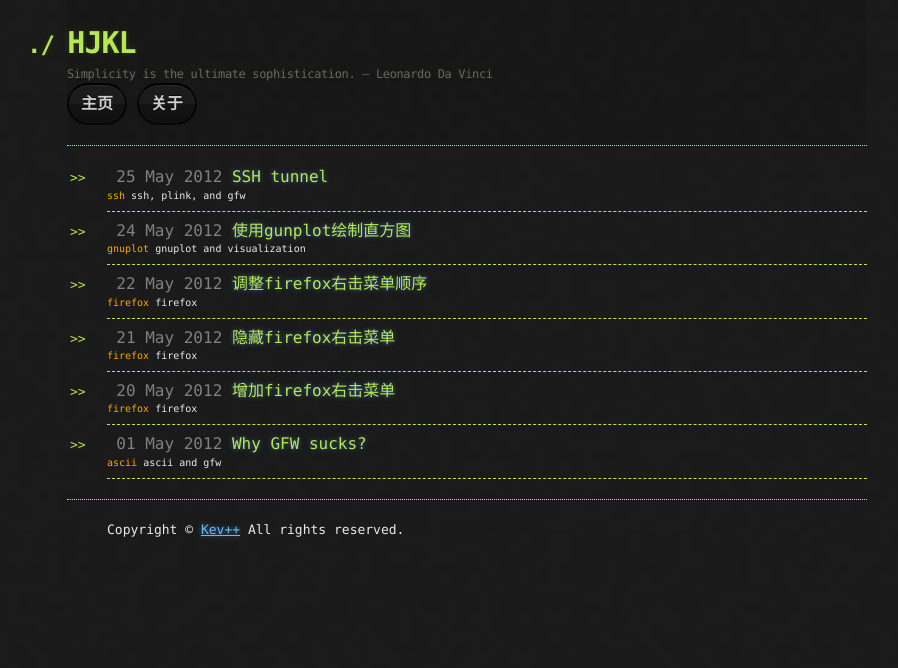
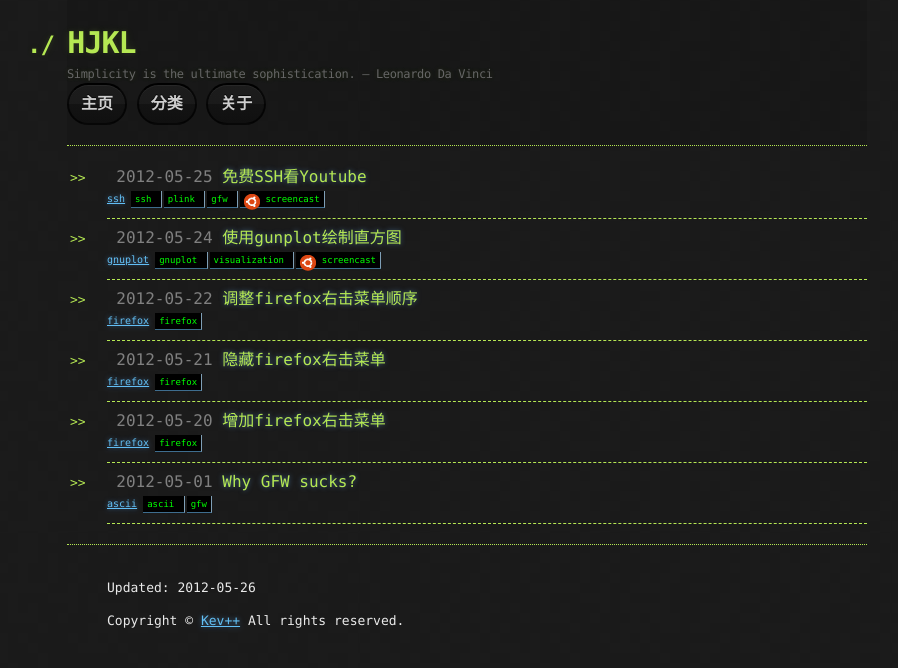
Before and after one commit to gotovoid/hjkl, a Jekyll site: the page built from index.html, in a window 1280 px wide. Shown: the top 668 px of the page, without its empty margins (173-1071 px from the left). Built offline with Jekyll 4.4.1, drawn with Linux system fonts in a browser that asks for light colours; Markdown is read by kramdown in place of the engine named in the settings.

Commit message:
update stylesheet

```diff
--- a/_layouts/default.html
+++ b/_layouts/default.html
@@ -9,7 +9,6 @@
         <!-- <script src="http://ajax.googleapis.com/ajax/libs/jquery/1.7.2/jquery.min.js" type="text/javascript" charset="utf-8"></script> -->
         <!-- <script src="http://ajax.googleapis.com/ajax/libs/jqueryui/1.8.20/jquery-ui.js" type="text/javascript" charset="utf-8"></script> -->
         <script type="text/javascript">
-            /*
             var _gaq = _gaq || [];
             _gaq.push(['_setAccount', 'UA-32078285-1']);
             _gaq.push(['_trackPageview']);
@@ -19,7 +18,6 @@
                 ga.src = ('https:' == document.location.protocol ? 'https://ssl' : 'http://www') + '.google-analytics.com/ga.js';
                     var s = document.getElementsByTagName('script')[0]; s.parentNode.insertBefore(ga, s);
             })();
-            */
         </script>
         <style type="text/css">
         </style>
@@ -32,6 +30,7 @@
             <nav>
             <ol>
                 <li><a href="/" class="btn">主页</a></li>
+                <li><a href="/tagcloud.html" class="btn">分类</a></li>
                 <li><a href="/about.html" class="btn">关于</a></li>
             </ol>
             </nav>
@@ -43,8 +42,8 @@
 
         <footer>
         <div class="container">
-            Copyright &copy; <a href="/">Kev++</a>
-            All rights reserved.
+            <p> Updated: {{ site.time | date: "%Y-%m-%d" }}</p>
+            <p> Copyright &copy; <a href="/">Kev++</a> All rights reserved.  </p>
         </div>
         </footer>
 
--- a/_posts/2012-05-24-gnuplot-histogram.md
+++ b/_posts/2012-05-24-gnuplot-histogram.md
@@ -2,7 +2,7 @@
 layout: default
 title: 使用gunplot绘制直方图
 category: gnuplot
-tags: [gnuplot, visualization]
+tags: [gnuplot, visualization, screencast]
 ---
 
 ## 工具介绍
--- a/_posts/2012-05-25-ssh-tunnel.md
+++ b/_posts/2012-05-25-ssh-tunnel.md
@@ -1,8 +1,8 @@
 ---
 layout: default
-title: SSH tunnel
+title: 免费SSH看Youtube
 category: ssh
-tags: [ssh, plink, gfw]
+tags: [ssh, plink, gfw, screencast]
 ---
 
 ## 工具介绍
--- a/css/stylesheet.css
+++ b/css/stylesheet.css
@@ -3,7 +3,7 @@
 body {
     margin: 0;
     padding: 0;
-    background: #151515 url("../img/bkg.png") 0 0;
+    background: #151515 url("/img/bkg.png") 0 0;
     color: #eaeaea;
     font: 16px;
     line-height: 1.5;
@@ -80,9 +80,6 @@ nav ol li {
 #main_content {
     width: 100%;
     -webkit-font-smoothing: antialiased;
-}
-section img {
-    max-width: 100%
 }
 
 h1, h2, h3, h4, h5, h6 {
@@ -215,7 +212,7 @@ hr {
 
 .btn-github .icon {
     opacity: 0.6;
-    background: url("../img/blacktocat.png") 0 0 no-repeat;
+    background: url("/img/blacktocat.png") 0 0 no-repeat;
 }
 
 /* Links */
@@ -250,19 +247,36 @@ a {
     text-decoration: none;
 }
 
-.post_meta {
+.post-tags {
     font-size: x-small;
 }
 
-.post_category {
-    color: orange;
-    font-size: bold;
+.post-tag {
+    cursor: pointer;
+    text-shadow: none !important;
+    background-color: #000000;
+    border-bottom: 1px solid #3E6D8E;
+    border-right: 1px solid #7F9FB6;
+    color: #00FF00;
+    font-size: 90%;
+    line-height: 2.4;
+    margin: 2px 2px 2px 0;
+    padding: 3px 4px;
+    text-decoration: none;
+    white-space: nowrap;
 }
 
-.post_tag {
-
+.post-tag:hover {
+    background-color: #3E6D8E;
+    border-bottom: 1px solid #37607D;
+    border-right: 1px solid #37607D;
+    color: #E0EAF1;
+    text-decoration: none;
 }
 
+.post-tag img {
+    vertical-align: text-top;
+}
 
 footer {
     border-top: 1px dotted #B5E853;
--- a/index.html
+++ b/index.html
@@ -8,20 +8,21 @@ title: Home
         <li class="post">
 
             <span class="post_date">
-                {{ post.date | date_to_string }}
+                {{ post.date | date: "%Y-%m-%d" }}
             </span>
 
             <a class="post_title" href="{{ post.url }}">
                 {{ post.title }}
             </a>
 
-            <div class="post_meta">
-                <span class="post_category">
-                    {{ post.categories | array_to_sentence_string }}
-                </span>
-                <span class="post_tag">
-                    {{ post.tags | array_to_sentence_string }}
-                </span>
+            <div class="post-tags">
+                <a class="post-cat" href="/tagcloud.html#cat-{{post.category}}">{{ post.category }}</a>
+                {% for tag in post.tags %}
+                <a class="post-tag">
+                    {% if tag == "screencast" %} <img src="/img/download.png" /> {% endif %}
+                    {{ tag }}
+                </a>
+                {% endfor %}
             </div>
 
         </li>
```
Also changed, not shown: tagcloud.html (added, +23 -0 lines), img/download.png (added).
